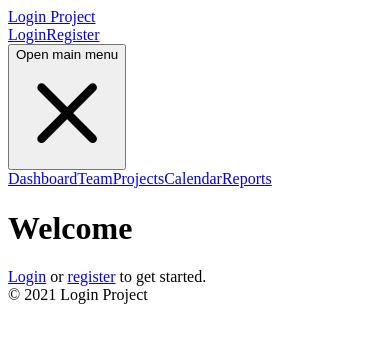
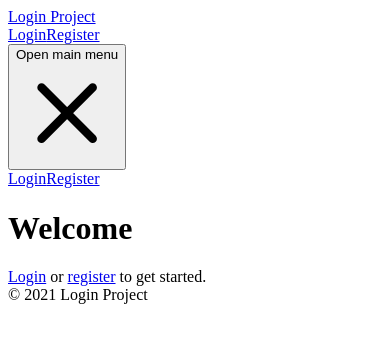
Before and after one commit to Inklud/Next-login, a Next.js app: page / in a window 390 px wide. Both pictures are taken after a click on the button "Open main menu". Shown: the top 342 px of the page. Built offline with nearby package versions, Linux system fonts and the light colour scheme.

Commit message:
Fixed menu on mobile

```diff
--- a/components/Header.js
+++ b/components/Header.js
@@ -116,40 +116,39 @@ export default function Header(props) {
           {(ref) => (
             <div className="md:hidden" id="mobile-menu">
               <div ref={ref} className="px-2 pt-2 pb-3 space-y-1 sm:px-3">
-                <a
-                  href="#"
-                  className="hover:bg-gray-700 text-white block px-3 py-2 rounded-md text-base font-medium"
-                >
-                  Dashboard
-                </a>
-
-                <a
-                  href="#"
-                  className="text-gray-300 hover:bg-gray-700 hover:text-white block px-3 py-2 rounded-md text-base font-medium"
-                >
-                  Team
-                </a>
-
-                <a
-                  href="#"
-                  className="text-gray-300 hover:bg-gray-700 hover:text-white block px-3 py-2 rounded-md text-base font-medium"
-                >
-                  Projects
-                </a>
-
-                <a
-                  href="#"
-                  className="text-gray-300 hover:bg-gray-700 hover:text-white block px-3 py-2 rounded-md text-base font-medium"
-                >
-                  Calendar
-                </a>
-
-                <a
-                  href="#"
-                  className="text-gray-300 hover:bg-gray-700 hover:text-white block px-3 py-2 rounded-md text-base font-medium"
-                >
-                  Reports
-                </a>
+                {!user ? (
+                  <>
+                    <Link href="/login">
+                      <a className="hover:bg-gray-700 text-white block px-3 py-2 rounded-md text-base font-medium">
+                        Login
+                      </a>
+                    </Link>
+                    <Link href="/register">
+                      <a className="hover:bg-gray-700 text-white block px-3 py-2 rounded-md text-base font-medium">
+                        Register
+                      </a>
+                    </Link>
+                  </>
+                ) : (
+                  <>
+                    <Link href="/members">
+                      <a className="hover:bg-gray-700 text-white block px-3 py-2 rounded-md text-base font-medium">
+                        Members
+                      </a>
+                    </Link>
+                    <Link href="/">
+                      <a
+                        className="hover:bg-gray-700 text-white block px-3 py-2 rounded-md text-base font-medium"
+                        onClick={() => {
+                          logout();
+                          setUser(null);
+                        }}
+                      >
+                        Logout
+                      </a>
+                    </Link>
+                  </>
+                )}
               </div>
             </div>
           )}
```
